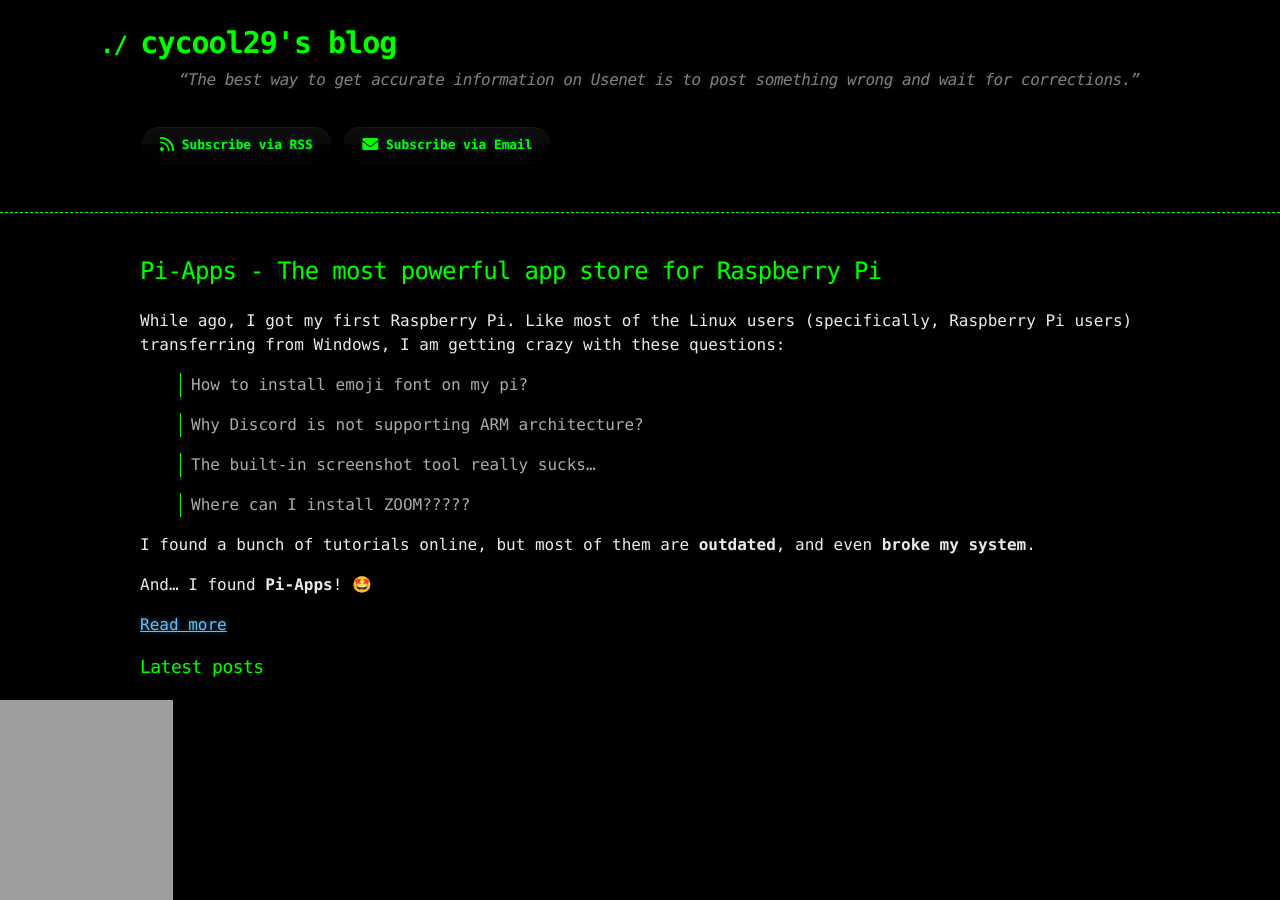
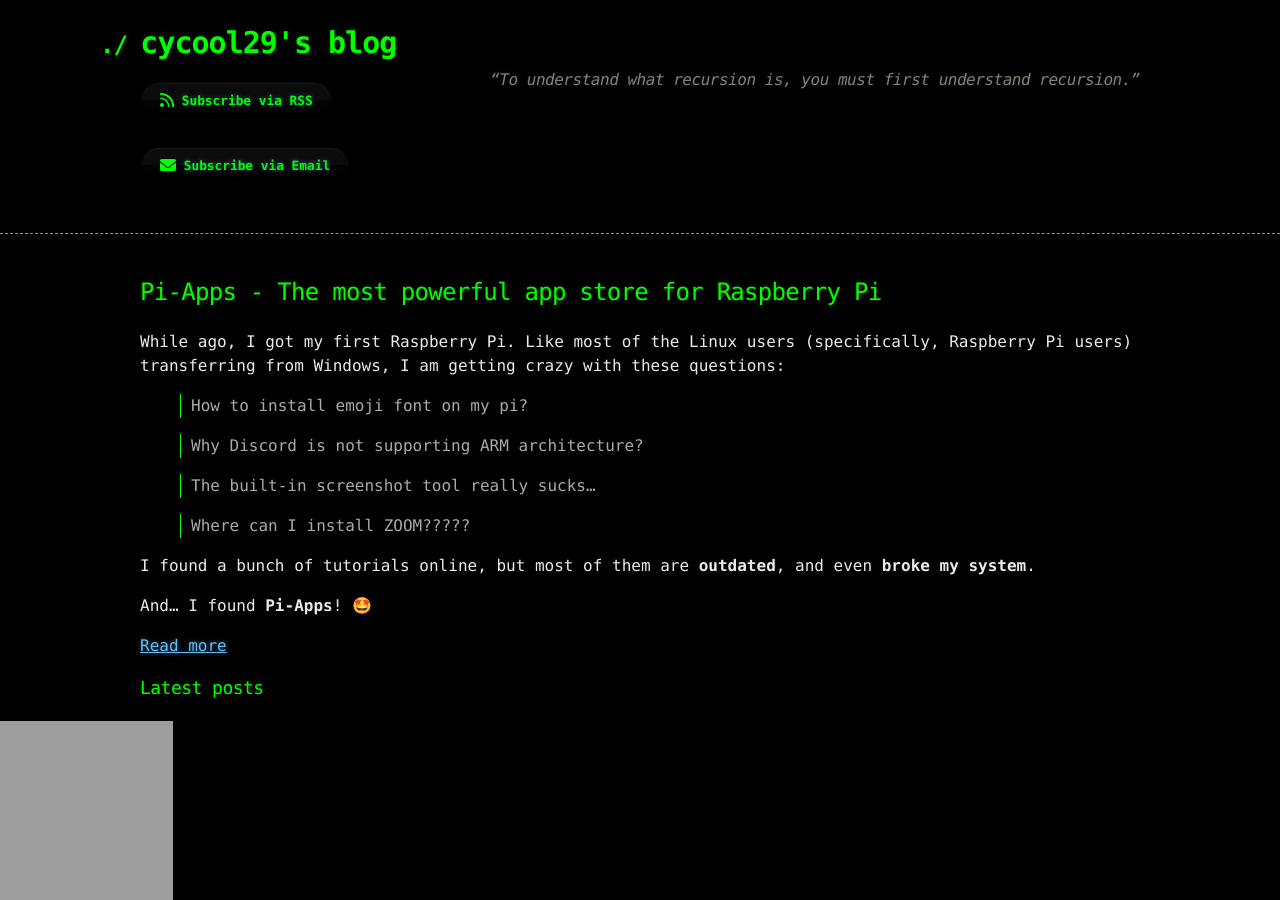
Before and after one commit to cycool29/cycool29.github.io, a Jekyll site: the page built from index.md, in a window 1280 px wide and 900 px high. Built offline with Jekyll 4.4.1, drawn with Linux system fonts in a browser that asks for light colours; a style sheet for code colours, icons or effects is not loaded.

Commit message:
Update quotes

```diff
--- a/_config.yml
+++ b/_config.yml
@@ -1,6 +1,6 @@
 title: cycool29's blog
 comments: Comments
-description: "“The best way to get accurate information on Usenet is to post something wrong and wait for corrections.” "
+description: "“To understand what recursion is, you must first understand recursion.” "
 remote_theme: jekyll-theme-hacker
 author: cycool29
 github:
```
